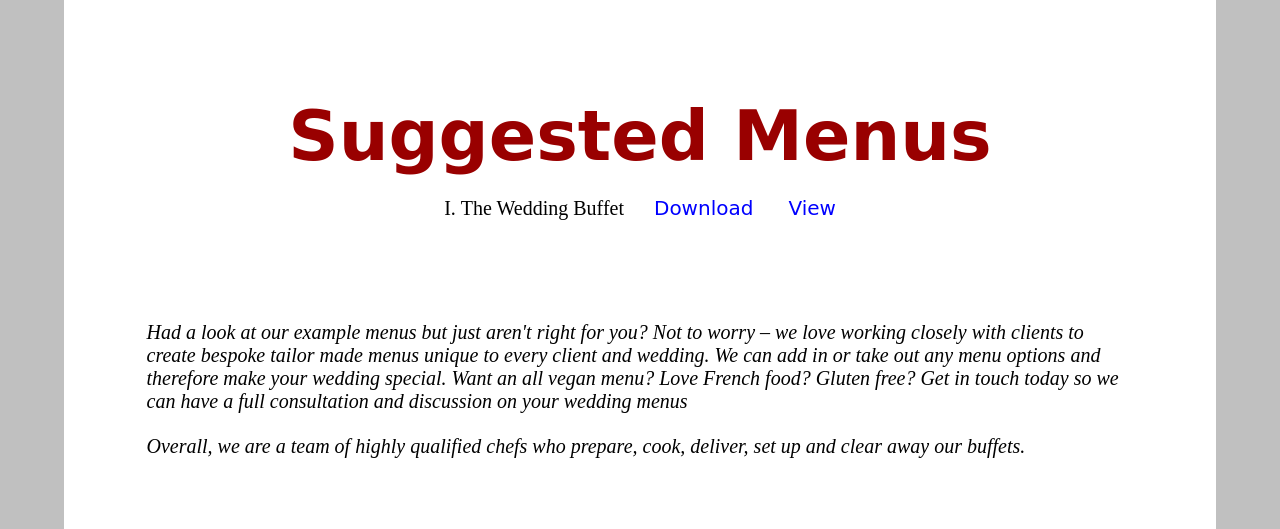
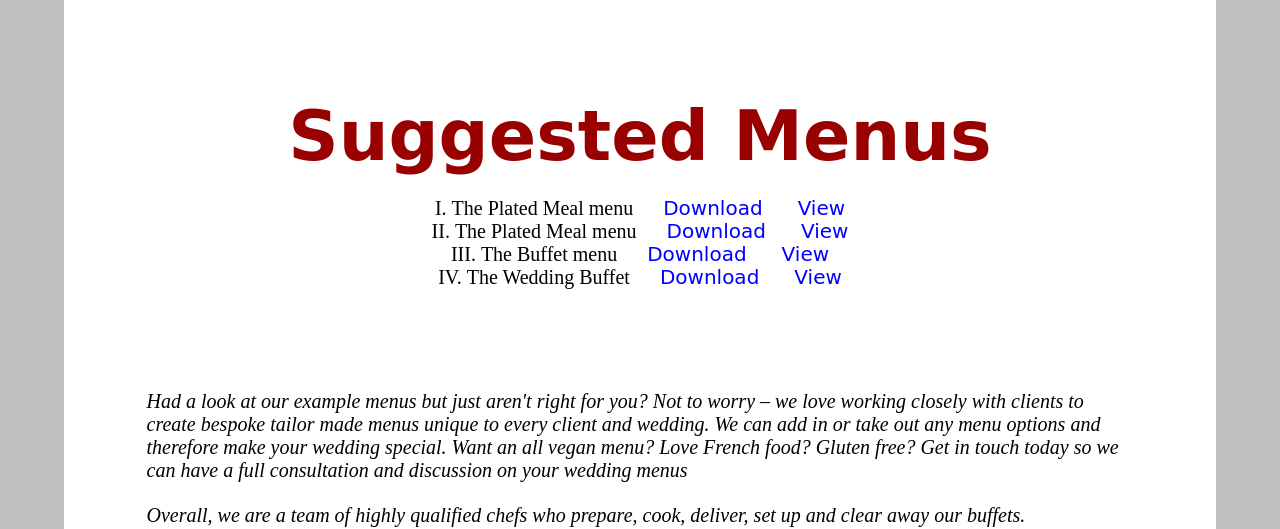
Before and after one commit to DanieleFusari/Mr_Chef, a PHP site: page /events.php?event=wedding in a window 1280 px wide; the page is wider, and only the part inside the window is pictured. Shown: the part 2399-2928 px from the top of that part. Run offline with PHP 8.4, Linux system fonts and the light colour scheme; some web fonts are replaced.

Commit message:
menus updated

```diff
--- a/inc/events.php
+++ b/inc/events.php
@@ -53,6 +53,21 @@ $events['wedding'] = [
     ]
   ],
   'suggested_menus' => [
+    [
+      'menu' => 'The Plated Meal menu',
+      'link' => 'menus.php?menu=plated_dinner_service',
+      'download' => 'inc/downloads/plated_dinner_service.pdf'
+    ],
+    [
+      'menu' => 'The Plated Meal menu',
+      'link' => 'menus.php?menu=plated_dinner_service',
+      'download' => 'inc/downloads/plated_dinner_service.pdf'
+    ],
+    [
+      'menu' => 'The Buffet menu',
+      'link' => 'menus.php?menu=wedding_buffet',
+      'download' => 'inc/downloads/wedding.pdf'
+    ],
     [
       'menu' => 'The Wedding Buffet',
       'link' => 'menus.php?menu=wedding_buffet',
--- a/menus.php
+++ b/menus.php
@@ -56,9 +56,9 @@ $menu = filter_input(INPUT_GET, 'menu', FILTER_SANITIZE_STRING);
           echo "<img class='menu_jpg' src='inc/downloads/plated_dinner_service.jpg'>";
           echo "<img class='menu_jpg' src='inc/downloads/plated_dinner_service_main.jpg'>";
           echo "<img class='menu_jpg' src='inc/downloads/plated_dinner_service_main_desserts.jpg'>";
-          echo "<a id='download' href='inc/downloads/$menu.pdf' download=$menu>Download Starter</a>";
-          echo "<a id='download' href='inc/downloads/$menu.pdf' download=$menu>Download Main</a>";
-          echo "<a id='download' href='inc/downloads/$menu.pdf' download=$menu>Download Desserts</a>";
+          echo "<a id='download' href='inc/downloads/plated_dinner_service.pdf' download=plated_dinner_service>Download Starter</a>";
+          echo "<a id='download' href='inc/downloads/plated_dinner_service_main.pdf' download=plated_dinner_service_main>Download Main</a>";
+          echo "<a id='download' href='inc/downloads/plated_dinner_service_main_desserts.pdf' download=plated_dinner_service_main_desserts>Download Desserts</a>";
               break;
           case 'hot_food_menu':
               echo "<img class='menu_jpg' src='inc/downloads/hot_food_menu.jpg'>";
```
Also changed, not shown: inc/downloads/BBQ.jpg (added), 5 other files.
